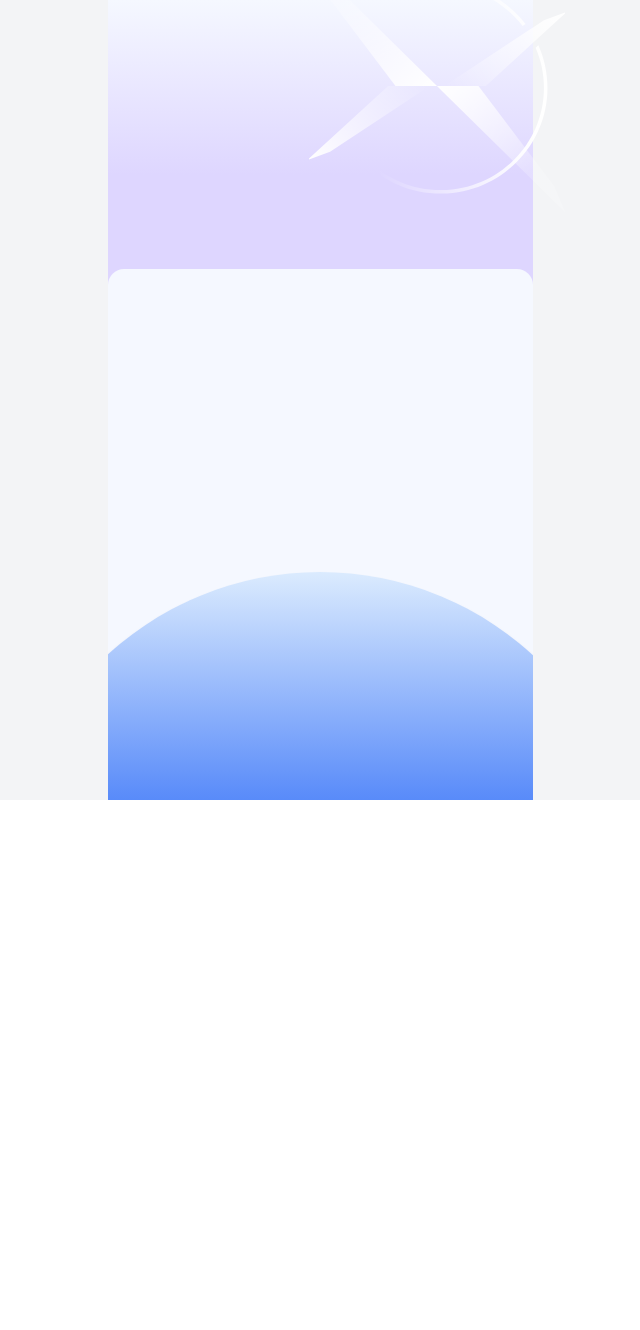
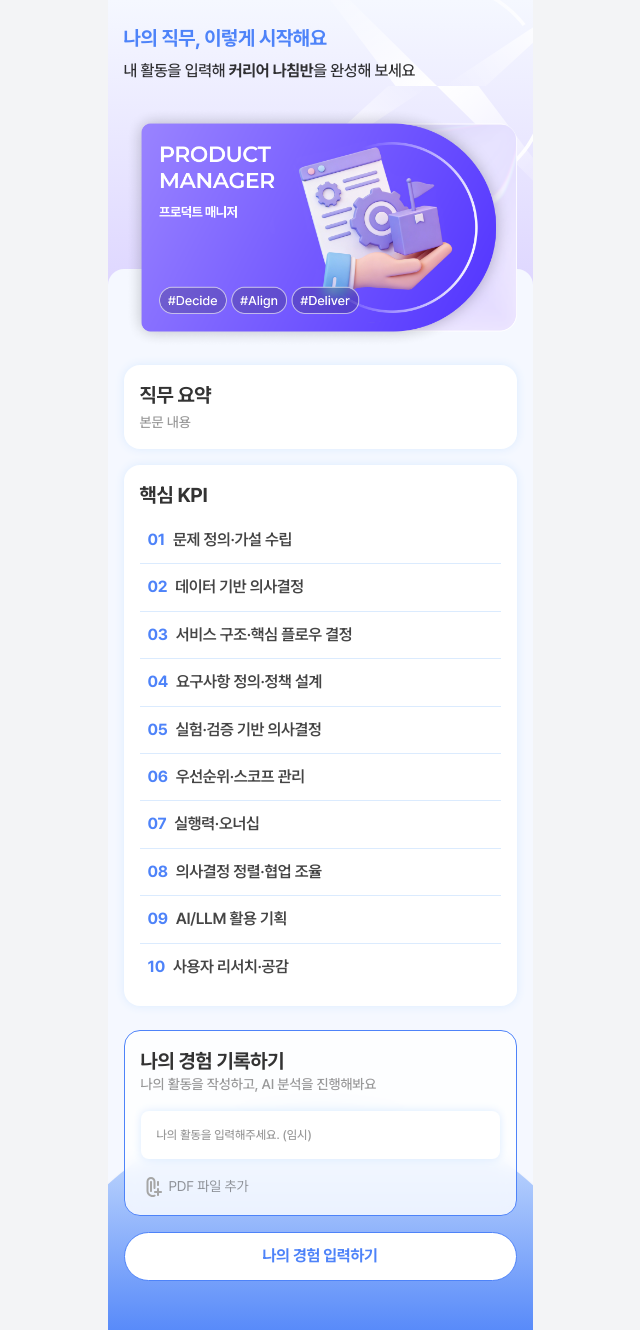
Before and after one commit to UMC9th-NaviK/NaviK-FE, a React (Vite) app: page /setup/category/1 in a window 1280 px wide. Shown: the whole page, without its empty margins (320-960 px from the left). Before the commit the page ends 800 px from the top, so only its background shows below. Built offline with nearby package versions, Linux system fonts and the light colour scheme.

Commit message:
#13 [FEAT] 직무 상세 페이지

```diff
--- a/src/components/common/ButtonRound.tsx
+++ b/src/components/common/ButtonRound.tsx
@@ -2,15 +2,19 @@ type ButtonProps = {
   onClick: () => void;
   text: string;
   disabled?: boolean;
+  color?: 'white';
 };
 
-const ButtonRound = ({ onClick, text, disabled }: ButtonProps) => {
+const ButtonRound = ({ onClick, text, disabled, color }: ButtonProps) => {
+  const isWhite = color === 'white';
+  const baseClass =
+    `${disabled ? 'cursor-default opacity-50' : 'cursor-pointer'} ` +
+    (isWhite
+      ? 'border border-primary-blue-500 bg-base-100 text-primary-blue-500 '
+      : 'bg-primary-blue-500 text-base-100 ') +
+    'text-body-16B w-full rounded-full py-3';
   return (
-    <button
-      onClick={onClick}
-      disabled={disabled}
-      className={`${disabled ? 'cursor-default opacity-50' : 'cursor-pointer'} bg-primary-blue-500 text-body-16B text-base-100 w-full rounded-full py-3`}
-    >
+    <button onClick={onClick} disabled={disabled} className={baseClass}>
       {text}
     </button>
   );
--- a/src/index.css
+++ b/src/index.css
@@ -170,6 +170,13 @@ body {
 /* body */
 @utility text-body-16B {
   font-weight: var(--font-weight-bold);
+  font-size: var(--text-16);
+  letter-spacing: var(--letter-spacing-2);
+  line-height: var(--line-height-140);
+}
+
+@utility text-body-16SB {
+  font-weight: var(--font-weight-semibold);
   font-size: var(--text-16);
   letter-spacing: var(--letter-spacing-2);
   line-height: var(--line-height-140);
--- a/src/pages/setup/CategoryDetailPage.tsx
+++ b/src/pages/setup/CategoryDetailPage.tsx
@@ -1,13 +1,36 @@
+import ButtonRound from '../../components/common/ButtonRound';
+import JobKpi from '../../components/setup/JobKpi';
+import JobSummary from '../../components/setup/JobSummary';
+import MyActivity from '../../components/setup/MyActivity';
+
 const CategoryDetailPage = () => {
   return (
     // TODO: 직무에 따른 색상 변경
-    <div className="gradient-bg-pm relative flex min-h-dvh w-full flex-col">
+    <div className="gradient-bg-pm relative flex min-h-dvh w-full flex-col overflow-hidden">
       <img src="/images/small-symbol-white.svg" className="absolute -top-10 -right-8 w-64" />
       <div className="bg-white-background pointer-events-none absolute top-67.25 right-0 bottom-0 left-0 w-full overflow-hidden rounded-t-2xl">
         <div className="gradient-bg-circle pointer-events-none absolute -bottom-100 left-1/2 h-157 w-157 -translate-x-1/2 rounded-full shadow-[0_4px_4px_rgba(0,0,0,0.25)]" />
       </div>
       {/* 직무 내용 */}
-      <div className="relative z-10 w-full pb-12.25"></div>
+      <div className="relative z-10 flex w-full flex-col gap-4 px-4 pt-6 pb-12.25">
+        <section className="flex flex-col gap-6">
+          <span className="flex flex-col gap-2">
+            <p className="text-heading-20B text-primary-blue-500">나의 직무, 이렇게 시작해요</p>
+            <p className="text-body-16M text-opacity-black-80 flex">
+              내 활동을 입력해&nbsp;
+              <p className="text-body-16B">커리어 나침반</p>을 완성해 보세요
+            </p>
+          </span>
+          <div className="flex flex-col gap-4">
+            {/* TODO: 이미지 교체 예정 */}
+            <img src="/images/category/pm.png" className="h-full w-full object-cover" />
+            <JobSummary />
+            <JobKpi role="pm" />
+          </div>
+          <MyActivity />
+        </section>
+        <ButtonRound text="나의 경험 입력하기" onClick={() => {}} color="white" />
+      </div>
     </div>
   );
 };
```
Also changed, not shown: public/images/category/pm.png (added).
